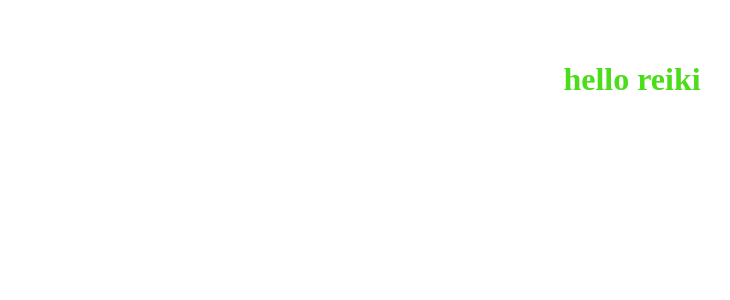
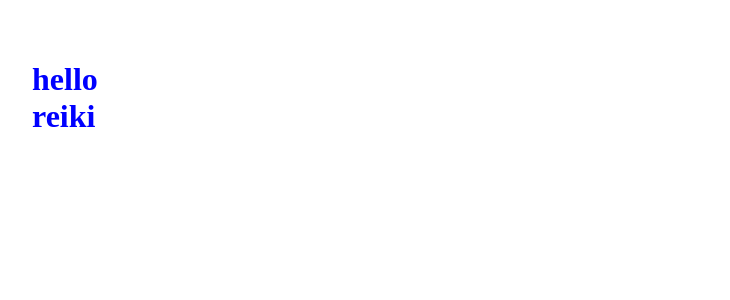
Before and after one commit to danielcarz/prueba4, a React (Vite) app: page / in a window 1280 px wide. Shown: the top 300 px of the page, without its empty margins (8-738 px from the left). Built offline with nearby package versions, Linux system fonts and the light colour scheme.

Commit message:
SASS 1.3 the problems about the import with the variables file is solved

```diff
--- a/src/sass/abstracts/mixins/_cards.scss
+++ b/src/sass/abstracts/mixins/_cards.scss
@@ -1,5 +1,5 @@
 //variables
-//@import url('../variables/variables');
+@import '../variables/_variables.scss';
 
 @mixin emoticon($width, $height) {
     width: $width ;
--- a/src/sass/abstracts/variables/_variables.scss
+++ b/src/sass/abstracts/variables/_variables.scss
@@ -1,3 +1,5 @@
+
+
 
     /* size of  emoticons, tittles, subtittles and text */
     $size_tittle: 16px;
@@ -11,6 +13,7 @@ $font_text: Arial;
 
 
     /* color of text, backgrounds, text, tittle, subtittle */
-$color_text: 49166B;
+    /* $color_text: 49166B; */
+    $color_text: blue;
     $color_backgrounds_cards: E6F5F5;
     $color_backgrounds_buttons: 308D7C;
--- a/src/sass/layout/_app.scss
+++ b/src/sass/layout/_app.scss
@@ -1,6 +1,6 @@
-//@import '../abstracts/mixins/_cards.scss';
+@import '../abstracts/mixins/_cards.scss';
 
 .App{
-    /* @include card; */
-    color: rgb(75, 221, 26);
+    @include card;
+
 }
```
Lines whose indentation alone changed are shown as unchanged.
